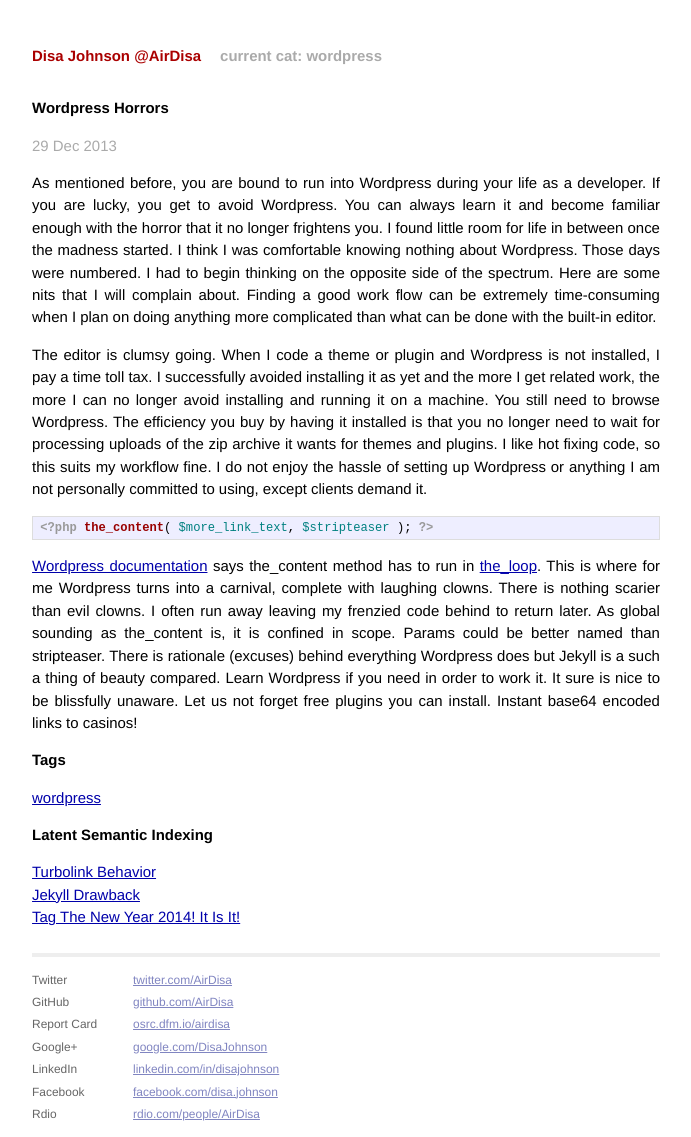
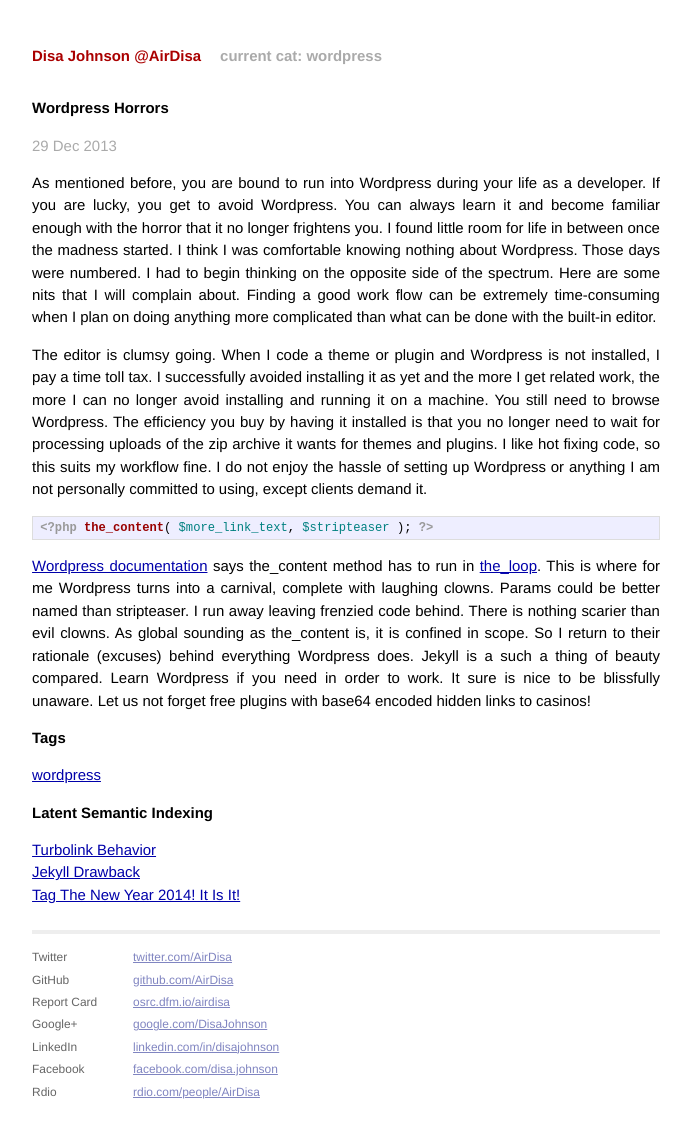
Before and after one commit to AirDisa/airdisa.github.io, a Jekyll site: the page built from _posts/2013-12-29-wordpress-horror.md, in a window 1280 px wide. Shown: the whole page, without its empty margins (294-985 px from the left). Built offline with Jekyll 4.4.1, drawn with Linux system fonts in a browser that asks for light colours; Markdown is read by kramdown in place of the engine named in the settings; after the commit the page ends 1115 px from its top, so only the background shows below that.

Commit message:
[0.6.10 Blog] Edit 2013-12-29

```diff
--- a/_posts/2013-12-29-wordpress-horror.md
+++ b/_posts/2013-12-29-wordpress-horror.md
@@ -16,7 +16,7 @@
 <?php the_content( $more_link_text, $stripteaser ); ?>
 {% endhighlight %}
 
-[Wordpress documentation][codex] says the\_content method has to run in [the\_loop][loop]. This is where for me Wordpress turns into a carnival, complete with laughing clowns. There is nothing scarier than evil clowns. I often run away leaving my frenzied code behind to return later. As global sounding as the\_content is, it is confined in scope. Params could be better named than stripteaser. There is rationale (excuses) behind everything Wordpress does but Jekyll is a such a thing of beauty compared. Learn Wordpress if you need in order to work it. It sure is nice to be blissfully unaware. Let us not forget free plugins you can install. Instant base64 encoded links to casinos!
+[Wordpress documentation][codex] says the\_content method has to run in [the\_loop][loop]. This is where for me Wordpress turns into a carnival, complete with laughing clowns. Params could be better named than stripteaser. I run away leaving frenzied code behind. There is nothing scarier than evil clowns. As global sounding as the\_content is, it is confined in scope. So I return to their rationale (excuses) behind everything Wordpress does. Jekyll is a such a thing of beauty compared. Learn Wordpress if you need in order to work. It sure is nice to be blissfully unaware. Let us not forget free plugins with base64 encoded hidden links to casinos!
 
 [codex]: http://codex.wordpress.org/the_content
 [loop]: http://codex.wordpress.org/The_Loop
```
Also changed, not shown: 1 other file.
